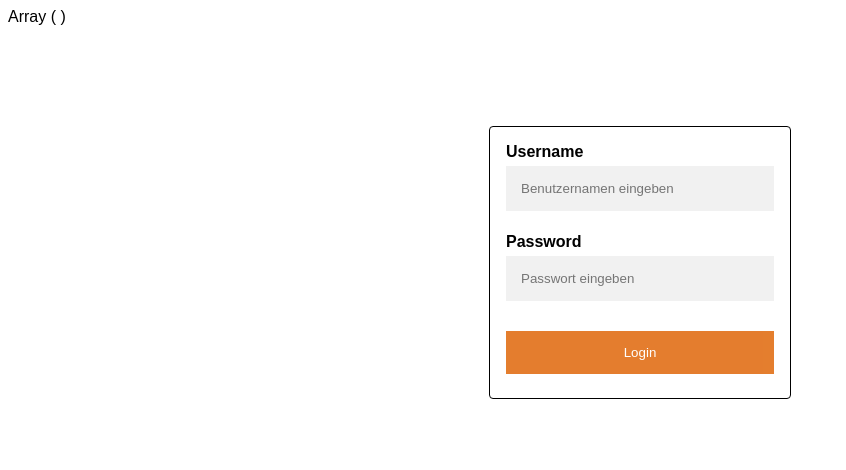
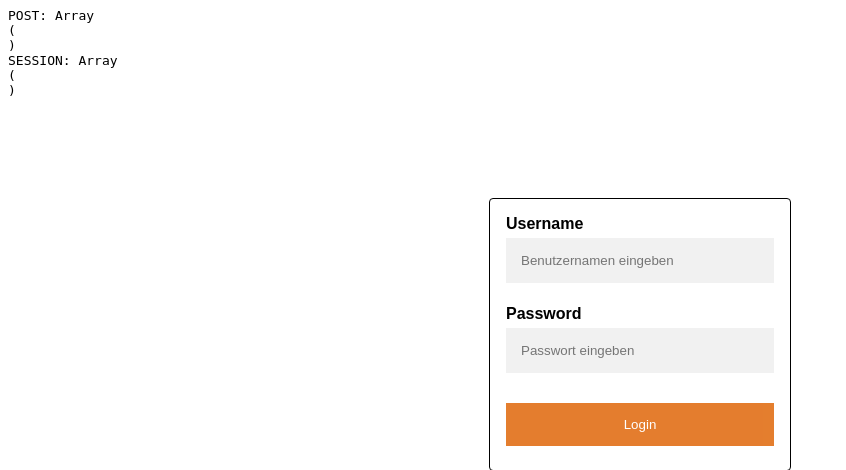
Before and after one commit to TerryHarker/WDD323-PHP, a PHP site: page /login-formular.php in a window 1280 px wide. Shown: the top 470 px of the page, without its empty margins (0-846 px from the left). Run offline with PHP 8.4, Linux system fonts and the light colour scheme.

Commit message:
Sessions verwenden für Authentifizierung

```diff
--- a/Woche4/login-formular.php
+++ b/Woche4/login-formular.php
@@ -1,3 +1,40 @@
+<?php
+// sessionnamen ändern, nicht den bekannten standard verwenden - so ist das auslesen der Session ID aus dem Cookie einiges schwieriger:
+session_name( md5('MEINEIGENERSESSIONNAME') );
+
+session_start(); // session Zugriff gewähren - erst nach session_name, aber vor dem ersten Session Zugriff!
+
+$username = 'Terry';
+$password = 'test1234';
+$password_hash = '$2y$10$IoWdMwwFOw6jJekEjz0DcO7yhMC2yES362CgPMgp3vTxKJcA2y.4u'; // hash von 'test1234'
+
+
+if( isset($_POST['username']) && isset($_POST['password']) ){
+    $usernameKorrekt = ($_POST['username']==$username);
+    $passwordKorrekt = password_verify($_POST['password'], $password_hash);
+    if( $usernameKorrekt && $passwordKorrekt ){
+
+        // erfolgreich eingeloggt - wir speichern ein paar Werte in der Session zur Überprüfung
+        $_SESSION['isloggedin'] = true; // login status
+        $_SESSION['userip'] = $_SERVER['REMOTE_ADDR']; // IP Speichern für prüfung
+        $_SESSION['useragent'] = $_SERVER['HTTP_USER_AGENT']; // IP Speichern für prüfung
+        $_SESSION['timestamp'] = time(); // Timestamp für Zeiteinschränkung
+
+        header("location: geschuetzter-bereich.php"); // zum Adminbereich
+
+    }else{
+        $errorMessage = 'Username oder Passwort nicht korrekt';
+    }
+}
+echo '<pre>';
+echo 'POST: ';
+print_r( $_POST );
+
+echo 'SESSION: ';
+print_r($_SESSION);
+
+echo '</pre>';
+?>
 <!DOCTYPE html>
 <html>
 <head>
@@ -45,12 +82,15 @@
     </style>
 </head>
 <body>
-    <?php
-    print_r( $_POST );
-    ?>
     <div class="container">
         <div class="inner">
+            <?php
+            if( isset($errorMessage) ){
+                echo '<p style="color:red">'.$errorMessage.'</p>';
+            }
+            ?>
             <form method="POST" action="">
+
                 <label for="username"><b>Username</b></label>
                 <input type="text" placeholder="Benutzernamen eingeben" name="username" required>
 
```
Also changed, not shown: Woche4/demo-password-hash.php (added, +30 -0 lines), Woche4/geschuetzter-bereich.php (+39 -0 lines), Woche4/Server-Client-Sessions.jpg (added).
